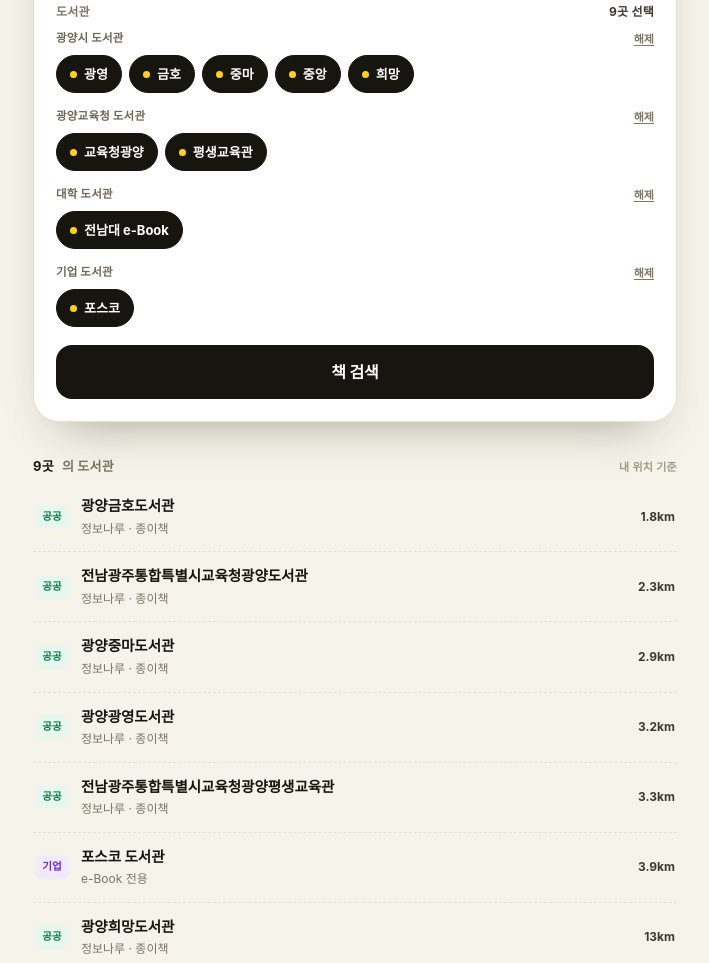
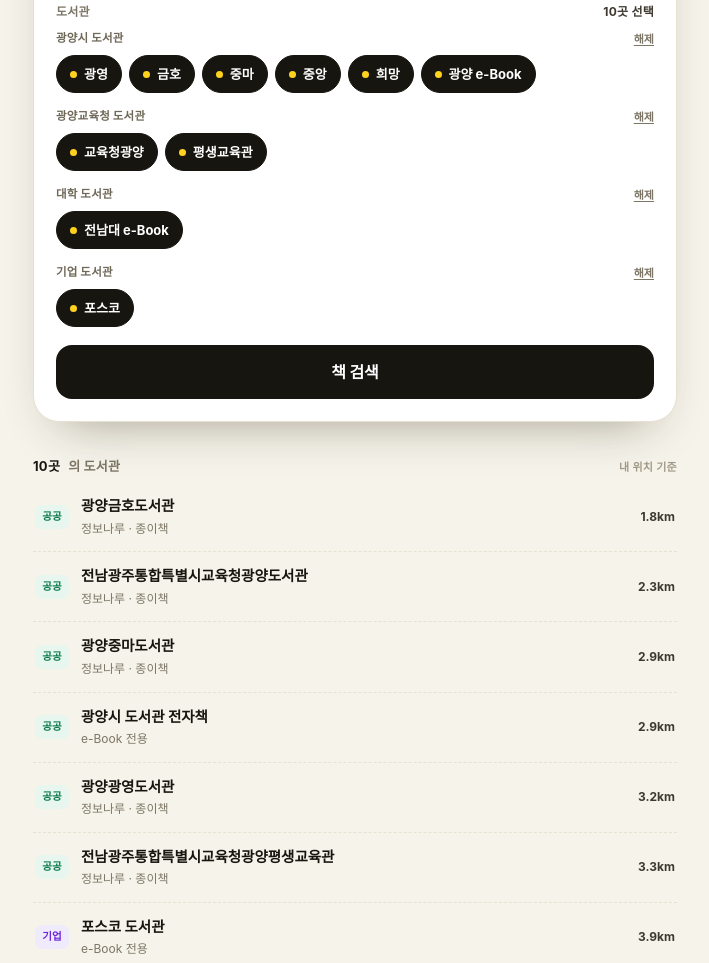
Before and after one commit to nosoy1/nosoy1.github.io, a plain HTML site: page index.html in a window 1280 px wide. Shown: the part 316-1279 px from the top of the page, without its empty margins (285-994 px from the left). Drawn offline with Linux system fonts and the light colour scheme.

Commit message:
feat: 도서관별 상세검색 링크 + 광양 e-Book

```diff
--- a/index.html
+++ b/index.html
@@ -1426,6 +1426,17 @@ a {
    도서관 좌표는 OpenStreetMap 기준 대략값입니다.
    거리 정렬에만 쓰이므로 필요하면 자유롭게 수정하세요.
    ========================================================= */
+
+/* 도서관별 상세검색 URL. {q} 자리에 책 제목이 들어갑니다. */
+var GWANGYANG_LIB_SEARCH =
+  "https://lib.gwangyang.go.kr/lib/book/search/searchIndex.do?searchType=&menuCd=L001001001&search={q}";
+var GYLIB_SEARCH =
+  "https://gylib.jne.go.kr/book/search_book/search.es?mid=a50101010100&vSrchKey0=1&vSrchText0={q}";
+var GYLIFE_SEARCH =
+  "https://gylife.jne.go.kr/book/search_book/search.es?mid=c30101010100&vSrchKey0=1&vSrchText0={q}";
+var GWANGYANG_EBOOK_SEARCH =
+  "https://gwangyanglib.dkyobobook.co.kr/search/searchList.ink?schClst=all&schDvsn=000&orderByKey=&schTxt={q}";
+
 window.APP_CONFIG = {
   appName: "책모아",
   apiBase: "https://chaekmoa-api.nosoy1-b7b.workers.dev",
@@ -1444,7 +1455,8 @@ window.APP_CONFIG = {
 
   /* 검색 대상 도서관.
      enabled: false 인 곳은 화면에 "준비 중"으로 표시됩니다.
-     formats: 해당 도서관이 다루는 자료 유형 (paper=종이책, ebook=전자책) */
+     formats: 해당 도서관이 다루는 자료 유형 (paper=종이책, ebook=전자책)
+     searchUrl: "도서관에서 검색" 링크. {q} 에 제목이 들어갑니다. */
   libraries: [
     {
       id: "gwangyeong",
@@ -1458,7 +1470,8 @@ window.APP_CONFIG = {
       lng: 127.7164,
       formats: ["paper"],
       note: "정보나루 · 종이책",
-      homepage: "",
+      homepage: "https://lib.gwangyang.go.kr",
+      searchUrl: GWANGYANG_LIB_SEARCH,
       enabled: true
     },
     {
@@ -1473,7 +1486,8 @@ window.APP_CONFIG = {
       lng: 127.7393,
       formats: ["paper"],
       note: "정보나루 · 종이책",
-      homepage: "",
+      homepage: "https://lib.gwangyang.go.kr",
+      searchUrl: GWANGYANG_LIB_SEARCH,
       enabled: true
     },
     {
@@ -1488,7 +1502,8 @@ window.APP_CONFIG = {
       lng: 127.69042,
       formats: ["paper"],
       note: "정보나루 · 종이책",
-      homepage: "",
+      homepage: "https://lib.gwangyang.go.kr",
+      searchUrl: GWANGYANG_LIB_SEARCH,
       enabled: true
     },
     {
@@ -1503,7 +1518,8 @@ window.APP_CONFIG = {
       lng: 127.581,
       formats: ["paper"],
       note: "정보나루 · 종이책",
-      homepage: "",
+      homepage: "https://lib.gwangyang.go.kr",
+      searchUrl: GWANGYANG_LIB_SEARCH,
       enabled: true
     },
     {
@@ -1518,7 +1534,24 @@ window.APP_CONFIG = {
       lng: 127.58261,
       formats: ["paper"],
       note: "정보나루 · 종이책",
-      homepage: "",
+      homepage: "https://lib.gwangyang.go.kr",
+      searchUrl: GWANGYANG_LIB_SEARCH,
+      enabled: true
+    },
+    {
+      id: "gwangyang_ebook",
+      name: "광양시 도서관 전자책",
+      short: "광양 e-Book",
+      group: "city",
+      kind: "public",
+      kindLabel: "공공",
+      address: "광양시립도서관 전자책 서비스 (온라인)",
+      lat: 34.93757,
+      lng: 127.69042,
+      formats: ["ebook"],
+      note: "e-Book 전용",
+      homepage: "https://gwangyanglib.dkyobobook.co.kr",
+      searchUrl: GWANGYANG_EBOOK_SEARCH,
       enabled: true
     },
     {
@@ -1533,7 +1566,8 @@ window.APP_CONFIG = {
       lng: 127.6985,
       formats: ["paper"],
       note: "정보나루 · 종이책",
-      homepage: "https://grlib.jne.go.kr",
+      homepage: "https://gylib.jne.go.kr",
+      searchUrl: GYLIB_SEARCH,
       enabled: true
     },
     {
@@ -1548,7 +1582,8 @@ window.APP_CONFIG = {
       lng: 127.7163,
       formats: ["paper"],
       note: "정보나루 · 종이책",
-      homepage: "https://grlib.jne.go.kr",
+      homepage: "https://gylife.jne.go.kr",
+      searchUrl: GYLIFE_SEARCH,
       enabled: true
     },
     {
```
